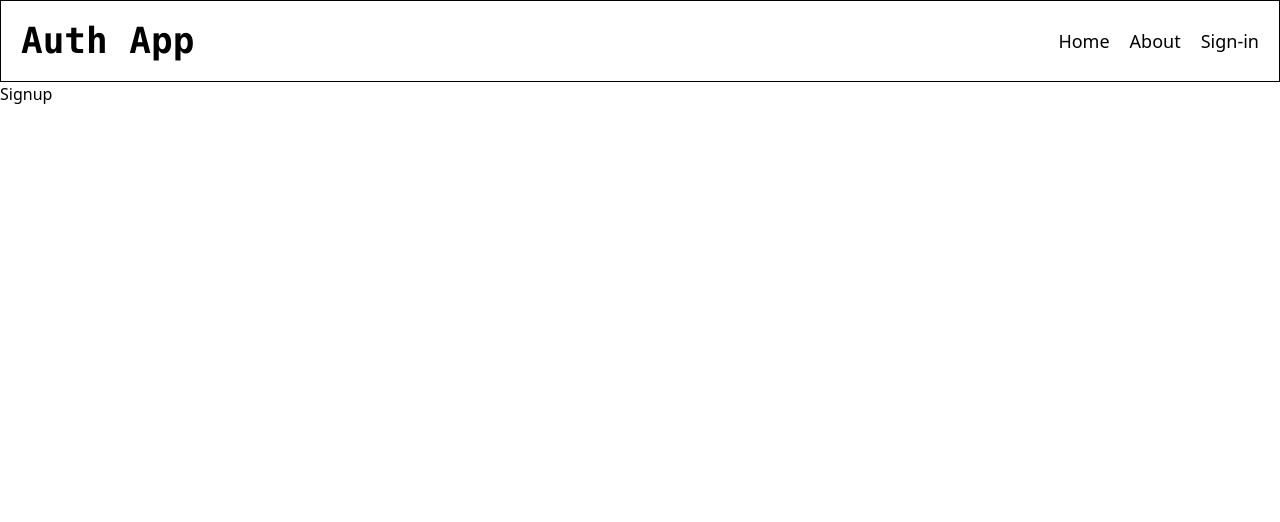
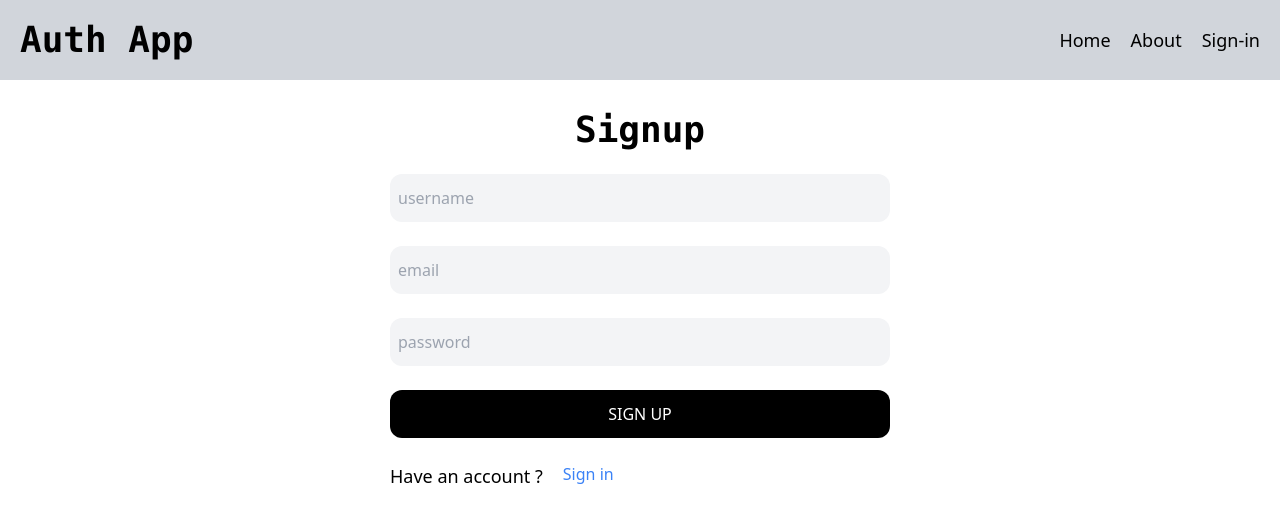
Before and after one commit to rishabhsingh-developer/mern-authentication, a React (Vite) app in the folder client/: page /signup in a window 1280 px wide. Shown: the top 522 px of the page. Built offline with nearby package versions, Linux system fonts and the light colour scheme.

Commit message:
creating signup page ui

```diff
--- a/client/src/components/Navbar.jsx
+++ b/client/src/components/Navbar.jsx
@@ -1,7 +1,7 @@
 import { Link } from "react-router-dom";
 export default function Navbar() {
   return (
-    <nav className="flex justify-between items-center border border-black px-[20px] py-[20px]">
+    <nav className="flex justify-between items-center bg-gray-300 px-[20px] py-[20px]">
       <Link to="/">
         <h1 className="text-4xl font-bold font-mono ">Auth App</h1>
       </Link>
--- a/client/src/pages/Signup.jsx
+++ b/client/src/pages/Signup.jsx
@@ -1,3 +1,35 @@
+import { Link } from "react-router-dom";
 export default function Signup() {
-  return <div>Signup</div>;
+  return (
+    <div className="flex justify-center items-center flex-col gap-6">
+      <h1 className="text-4xl font-mono font-bold mt-[30px]">Signup</h1>
+      <input
+        type="text"
+        id="username"
+        placeholder="username"
+        className="px-2 py-3 w-[500px]  bg-gray-100 rounded-xl"
+      />
+      <input
+        type="text"
+        placeholder="email"
+        id="email"
+        className="px-2 py-3 w-[500px] bg-gray-100 rounded-xl"
+      />
+      <input
+        type="text"
+        placeholder="password"
+        id="password"
+        className="px-2 py-3 w-[500px]  bg-gray-100 rounded-xl"
+      />
+      <button className="py-3 w-[500px] bg-black rounded-xl text-white">
+        SIGN UP
+      </button>
+      <div className="flex gap-5 w-[500px]">
+        <p className="text-lg">Have an account ? </p>
+        <Link to="/signin">
+          <p className="text-blue-500">Sign in</p>
+        </Link>
+      </div>
+    </div>
+  );
 }
```
